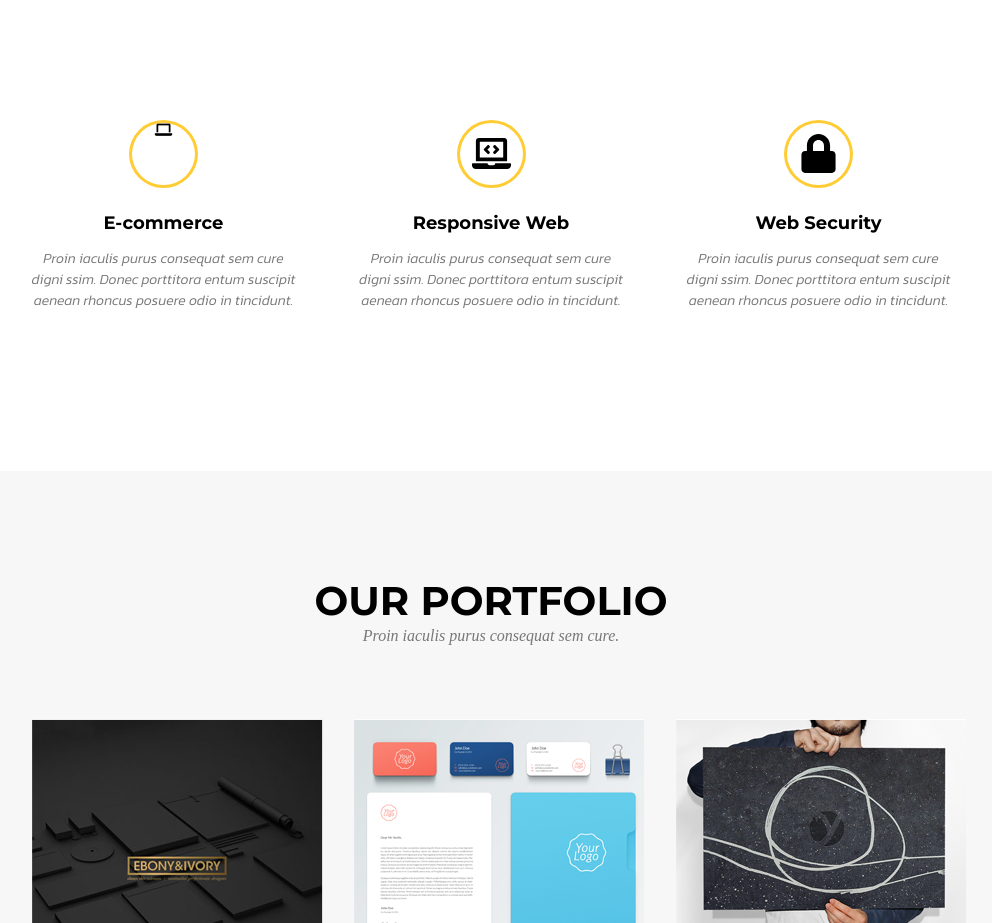
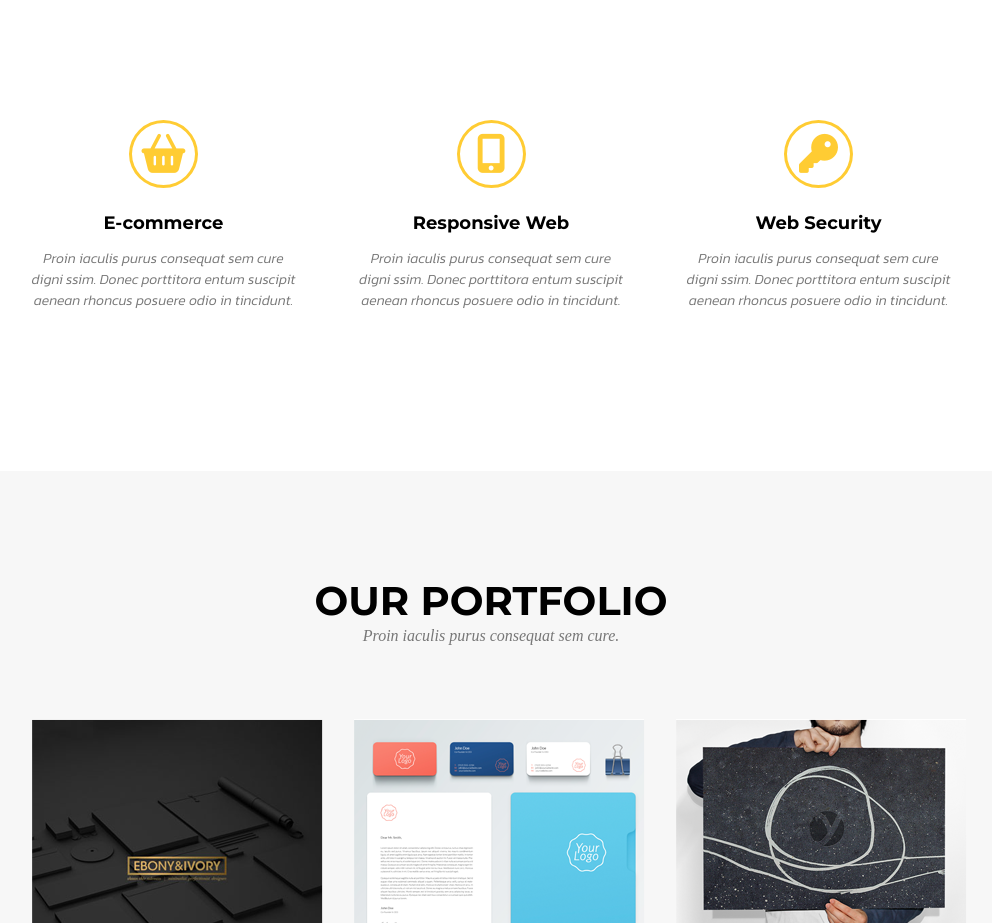
Before and after one commit to DmitrySkok/golden-project, a website: page index.html in a window 1280 px wide. Shown: the part 1060-1983 px from the top of the page, without its empty margins (149-1141 px from the left). Drawn offline with Linux system fonts and the light colour scheme.

Commit message:
add new icon in services block

```diff
--- a/index.html
+++ b/index.html
@@ -48,22 +48,21 @@
            <div class="row services-block">
                 <div class="services-block-item col-md-3">
                     <div class="icon-block">
-                        <!-- <img class="services-icon" src="/image/icons/shopping-basket-solid.svg" alt="shopping-basket"> -->
-                        <i class="fas fa-laptop"></i>
+                        <i class="fas fa-shopping-basket services-icon"></i>
                     </div>
                     <h4>E-commerce</h4>
                     <p>Proin iaculis purus consequat sem cure digni ssim. Donec porttitora entum suscipit aenean rhoncus posuere odio in tincidunt.</p>
                 </div>
                 <div class="services-block-item col-md-3">
                     <div class="icon-block">
-                        <img class="services-icon" src="/image/icons/laptop-code-solid.svg" alt="laptop-code">
+                        <i class="fas fa-mobile-alt services-icon"></i>
                     </div>
                     <h4>Responsive Web</h4>
                     <p>Proin iaculis purus consequat sem cure digni ssim. Donec porttitora entum suscipit aenean rhoncus posuere odio in tincidunt.</p>
                 </div>
                 <div class="services-block-item col-md-3">
                     <div class="icon-block">
-                        <img class="services-icon" src="/image/icons/lock-solid.svg" alt="lock">
+                        <i class="fas fa-key services-icon"></i>
                     </div>
                     <h4>Web Security</h4>
                     <p>Proin iaculis purus consequat sem cure digni ssim. Donec porttitora entum suscipit aenean rhoncus posuere odio in tincidunt.</p>
--- a/sass/style.scss
+++ b/sass/style.scss
@@ -129,8 +129,8 @@ font-size: 14px;
             height: 68px;
         }
         .services-icon {
-            width: 39px;
-            height: 39px;
+            font-size: 39px;
+            color: #ffcc33;
             margin-top: 11px;
         }
         h4 {
```
Also changed, not shown: css/style.css, 1 other file.
